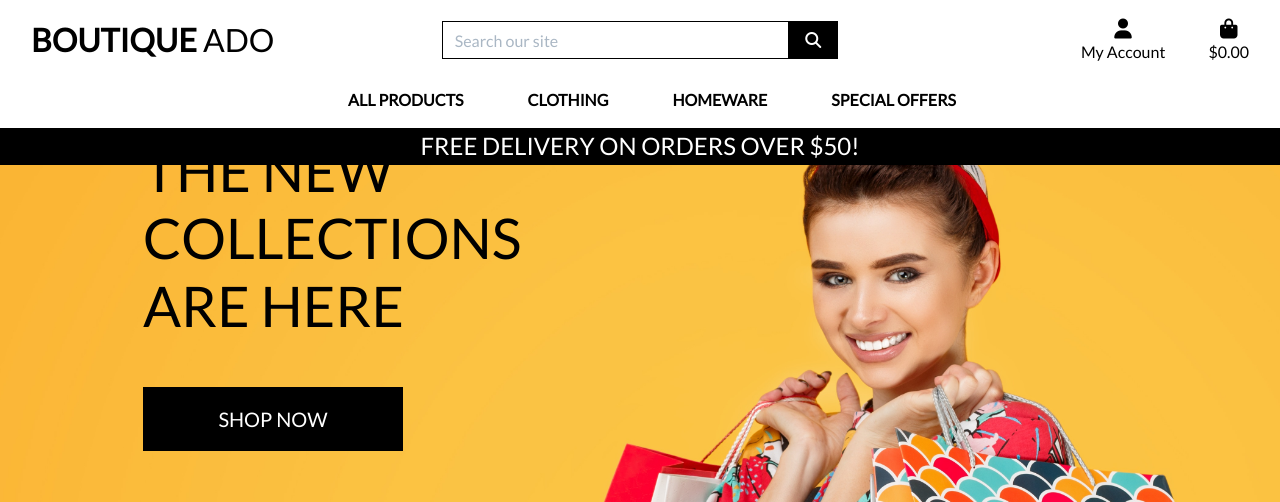
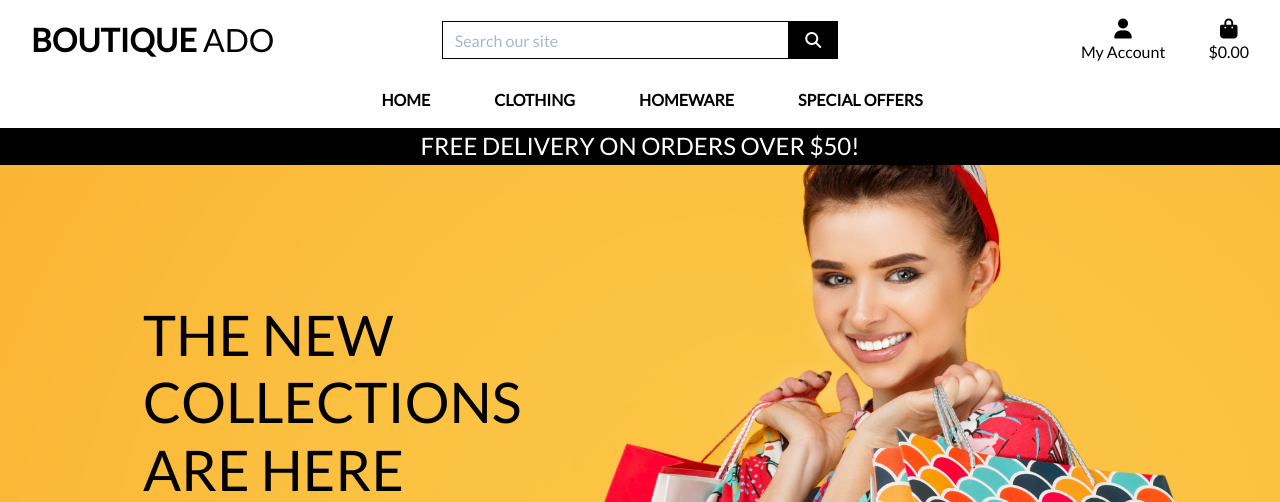
Before and after one commit to alexeykuz-sys/boutique_ado_v1, a Django app: page / in a window 1280 px wide. Shown: the top 502 px of the page. Run offline with Django 3.2, Linux system fonts and the light colour scheme; some libraries are stand-ins or nearby versions.

Commit message:
css refactoring

```diff
--- a/home/templates/home/index.html
+++ b/home/templates/home/index.html
@@ -1,21 +1,22 @@
+
 {% extends "base.html" %}
 {% load static %}
 
-{% block page-header %}
-<div class="container header-container">
-    <div class="row">
-        <div class="col">
-
+{% block page_header %}
+    <div class="container header-container">
+        <div class="row">
+            <div class="col"></div>
         </div>
     </div>
-</div>
 {% endblock %}
 
 {% block content %}
     <div class="container h-100">
         <div class="row h-100">
             <div class="col-7 col-md-6 my-auto">
-                <h1 class="display-4 logo-font text-black">The new collections are here</h1>
+                <h1 class="display-4 logo-font text-black">
+                    The new collections are here
+                </h1>
                 <div class="my-5">
                     <h4>
                         <a href="{% url 'products' %}" class="shop-now-button btn btn-lg rounded-0 text-uppercase py-3">Shop Now</a>
--- a/templates/includes/main-nav.html
+++ b/templates/includes/main-nav.html
@@ -1,8 +1,13 @@
 <div class="collapse navbar-collapse" id="main-nav">
     <ul class="navbar-nav w-auto mx-auto">
+        <li class="nav-item d-block d-md-none">
+            <a class="logo-font font-weight-bold nav-link text-black mr-5" href="{% url 'home' %}" id="home-link">
+                All Products
+            </a>
+        </li>
         <li class="nav-item dropdown">
             <a class="logo-font font-weight-bold nav-link text-black mr-5" href="#" id="all-products-link" data-toggle="dropdown" aria-haspopup="true" aria-expanded="false">
-                All Products
+                Home
             </a>
             <div class="dropdown-menu border-0" aria-labelledby="all-products-link">
                 <a href="{% url 'products' %}?sort=price&direction=asc" class="dropdown-item">By Price</a>
--- a/templates/includes/mobile-top-header.html
+++ b/templates/includes/mobile-top-header.html
@@ -32,7 +32,7 @@
             {% if request.user.is_superuser %}
                 <a href="{% url 'add_product' %}" class="dropdown-item">Product Management</a>
             {% endif %}
-            <a href="" class="dropdown-item">My Profile</a>
+            <a href="{% url 'profile' %}" class="dropdown-item">My Profile</a>
             <a href="{% url 'account_logout' %}" class="dropdown-item">Logout</a>
         {% else %}
             <a href="{% url 'account_signup' %}" class="dropdown-item">Register</a>
```
